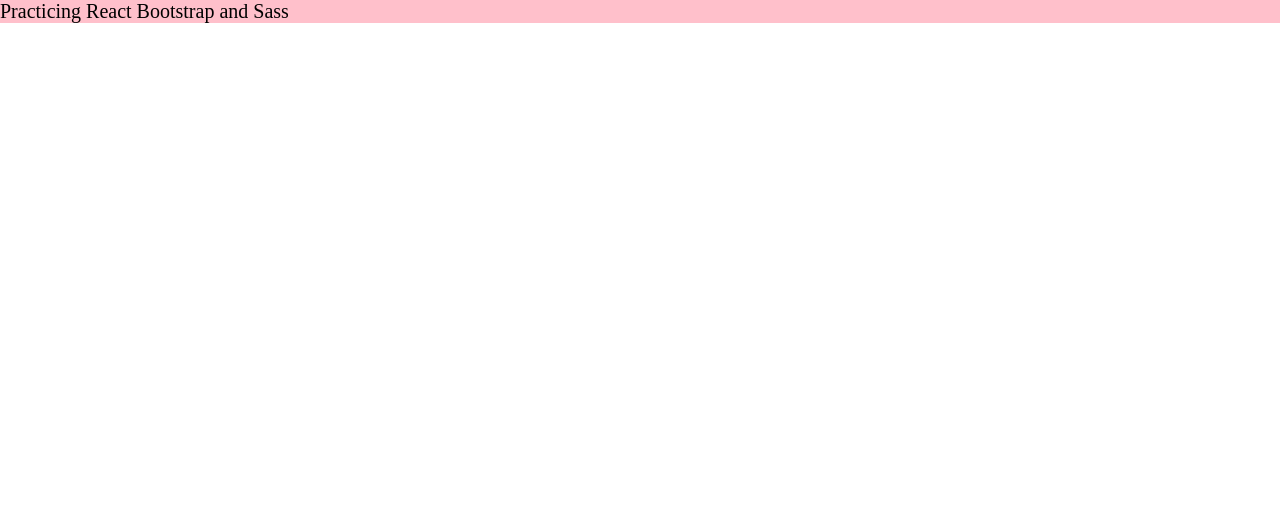
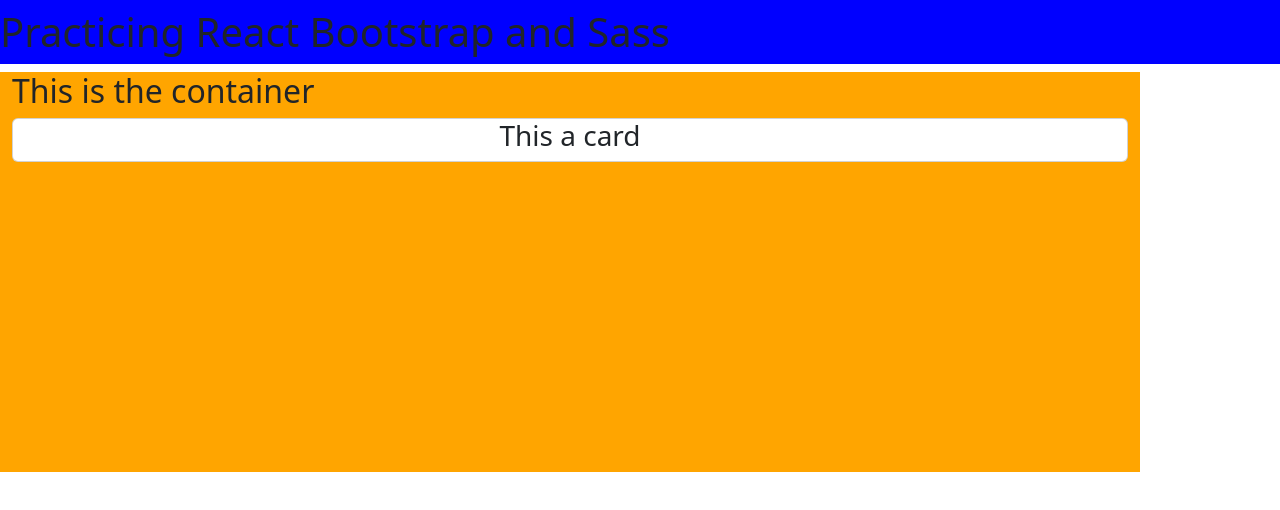
Before and after one commit to KajalPourjalil/RBS_practice, a React (Vite) app in the folder vite-project/: page / in a window 1280 px wide. Shown: the top 510 px of the page. Built offline with nearby package versions, Linux system fonts and the light colour scheme.

Commit message:
scss files and jsx components created

```diff
--- a/vite-project/src/App.jsx
+++ b/vite-project/src/App.jsx
@@ -1,12 +1,16 @@
 import React from 'react'
 import "../src/scss/main.scss";
-import { Header } from './Components/Header'
+import { NavBar } from './Components/Navbar'
+import Container from './Components/Container';
+import 'bootstrap/dist/css/bootstrap.min.css';
+
 
 function App() {
 
   return (
     <div>
-    <Header/>
+    <NavBar/>
+    <Container/>
     </div>
   )
 }
--- /dev/null
+++ b/vite-project/src/Components/Cards.jsx
@@ -0,0 +1,13 @@
+import React from 'react'
+
+export class Cards extends React.Component {
+  render() {
+    return (
+      <div className='card'>
+        <h3>This a card</h3>
+      </div>
+    )
+  }
+}
+
+export default Cards
--- /dev/null
+++ b/vite-project/src/Components/Container.jsx
@@ -0,0 +1,15 @@
+import React from 'react'
+import Cards from '../Components/Cards';
+
+export class Container extends React.Component {
+  render() {
+    return (
+      <div className='container' lg={3} sm={6} md={4}>
+      <h2>This is the container</h2>
+        <Cards/>
+      </div>
+    )
+  }
+}
+
+export default Container
--- a/vite-project/src/Components/Header.jsx
+++ /dev/null
@@ -1,11 +0,0 @@
-import React from "react";
-
-export class Header extends  React.Component {
-    render() {
-        return (
-            <div>
-                <header className="header">Practicing React Bootstrap and Sass</header>
-            </div>
-        )
-    }
-}
--- /dev/null
+++ b/vite-project/src/Components/Navbar.jsx
@@ -0,0 +1,15 @@
+import React from "react";
+// import { Navbar, Container, Nav, Row, Col } from "react-bootstrap";
+
+export class NavBar extends React.Component {
+    render() {
+        return (
+            <div>
+            {/* <Navbar> */}
+            <h1 className="navbar">Practicing React Bootstrap and Sass</h1>
+
+            {/* </Navbar> */}
+            </div>
+        )
+    }
+}
--- /dev/null
+++ b/vite-project/src/scss/_cards.scss
@@ -0,0 +1,6 @@
+.card {
+    background-color: #eee;
+    position: absolute;
+    text-align: center;
+    height: 50%;
+}
--- /dev/null
+++ b/vite-project/src/scss/_container.scss
@@ -0,0 +1,6 @@
+.container {
+    background-color: orange;
+    position: absolute;
+    width: 50%;
+    height: 50%;
+}
--- a/vite-project/src/scss/_header.scss
+++ /dev/null
@@ -1,4 +0,0 @@
-header{
-    background-color: pink;
-    font-size: 20px;
-}
--- /dev/null
+++ b/vite-project/src/scss/_navbar.scss
@@ -0,0 +1,3 @@
+.navbar {
+    background-color: blue;
+}
--- a/vite-project/src/scss/main.scss
+++ b/vite-project/src/scss/main.scss
@@ -3,4 +3,6 @@
     padding: 0;
 }
 
-@import "_header";
+@import "_navbar";
+@import "_container";
+@import "_cards";
```
Also changed, not shown: vite-project/src/Components/Footer.jsx (added, +13 -0 lines).
